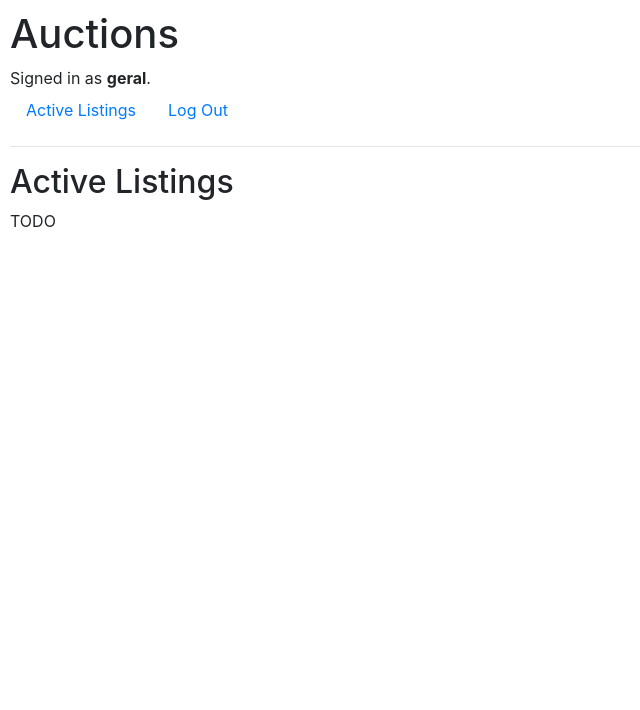
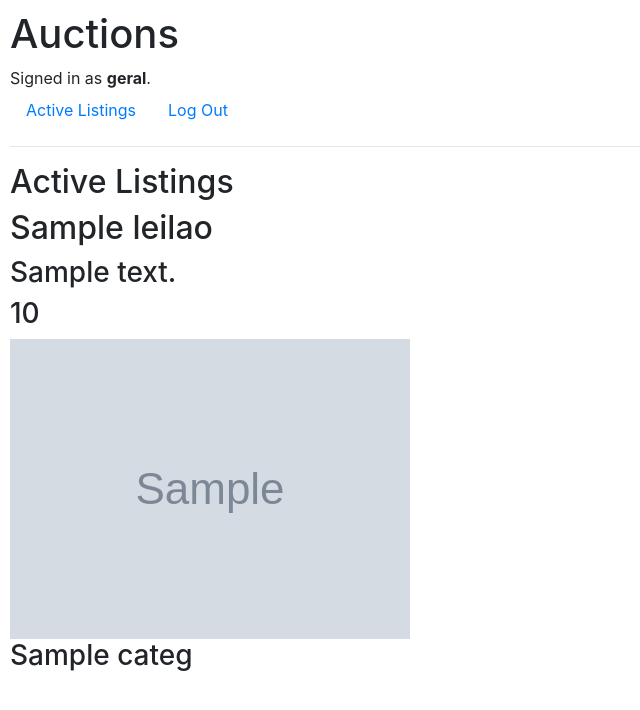
Before and after one commit to L-Silva92/DjangoAvaliacao, a Django app: template commerce/auctions/templates/auctions/index.html in a window 1280 px wide. Shown: the top 710 px of the page, without its empty margins (0-640 px from the left). Run offline with Django 3.2, Linux system fonts and the light colour scheme; a user stored in the database is signed in; tables that the repository leaves empty hold one stand-in row (values such as "Sample post"); the template is opened without the code that fills it: most values are stand-ins (such as "Sample title", 1, 10 or a date in 2020); grey boxes marked "Sample" are stand-in pictures; some libraries are stand-ins or nearby versions.

Commit message:
Feito os forms e adição de imagem
Feito os forms de item de leilão e de categorias, e adição de imagem na pagina principal

```diff
--- a/commerce/auctions/models.py
+++ b/commerce/auctions/models.py
@@ -1,12 +1,13 @@
 from django.contrib.auth.models import AbstractUser
 from django.db import models
+from PIL import Image
 
 
 class User(AbstractUser):
     pass
 
 class categ(models.Model):
-    cat = models.CharField(max_length=10)
+    cat = models.CharField(max_length=20)
     def __str__(self):
         return f"{self.id}: {self.cat}"
 
@@ -14,8 +15,8 @@ class leilao(models.Model):
     titulo = models.CharField(max_length=10)
     descricao = models.CharField(max_length=10)
     valor_min = models.IntegerField()
-    foto = models.ImageField()
-    categ = models.ForeignKey(categ,on_delete=models.CASCADE, related_name="cat")
+    foto = models.ImageField(upload_to='fotos/')
+    categ = models.ForeignKey(categ,on_delete=models.CASCADE, related_name="categorias")
 
     def __str__(self):
-        return f"{self.id}: {self.titulo} | {self.descricao} | {self.valor_min} | {self.foto} | {self.categ}"
+        return f"{self.id}: {self.titulo} | {self.descricao} | {self.valor_min} | {self.foto.url} | {self.categ}"
--- a/commerce/auctions/templates/auctions/index.html
+++ b/commerce/auctions/templates/auctions/index.html
@@ -2,6 +2,11 @@
 
 {% block body %}
     <h2>Active Listings</h2>
-
-    TODO
+    {% for leilao in teste %}
+        <h2>{{ leilao.titulo }}</h2>
+        <h3>{{leilao.descricao}}</h3>
+        <h3>{{leilao.valor_min}}</h3>
+        <img src="{{ leilao.foto.url }}" alt="{{ leilao.titulo }}">
+        <h3>{{leilao.categ}}</h3>
+    {% endfor %}
 {% endblock %}
--- a/commerce/auctions/views.py
+++ b/commerce/auctions/views.py
@@ -4,11 +4,13 @@ from django.http import HttpResponse, HttpResponseRedirect
 from django.shortcuts import render
 from django.urls import reverse
 
-from .models import User
+from .models import User, leilao
 
 
 def index(request):
-    return render(request, "auctions/index.html")
+    return render(request, "auctions/index.html",{
+        "teste": leilao.objects.all()
+    })
 
 
 def login_view(request):
--- a/commerce/commerce/urls.py
+++ b/commerce/commerce/urls.py
@@ -14,10 +14,13 @@ Including another URLconf
     2. Add a URL to urlpatterns:  path('blog/', include('blog.urls'))
 """
 from django.contrib import admin
-from django.urls import include, path
+from django.conf import settings # new
+from django.urls import path, include # new
+from django.conf.urls.static import static # new
 
 urlpatterns = [
     path("admin/", admin.site.urls),
     path("", include("auctions.urls")),
-
 ]
+if settings.DEBUG: # new
+    urlpatterns += static(settings.MEDIA_URL, document_root=settings.MEDIA_ROOT)
```
Also changed, not shown: commerce/auctions/admin.py (+5 -2 lines), commerce/commerce/settings.py (+6 -1 lines), commerce/auctions/migrations/0003_rename_leilaoitem_leilao.py (added), commerce/auctions/migrations/0004_alter_categ_cat.py (added), commerce/auctions/migrations/0005_alter_leilao_foto.py (added), commerce/db.sqlite3, commerce/media/fotos/bear.png (added), commerce/media/fotos/bear_3gPujug.png (added), commerce/media/fotos/wolf.png (added), 2 other files.
